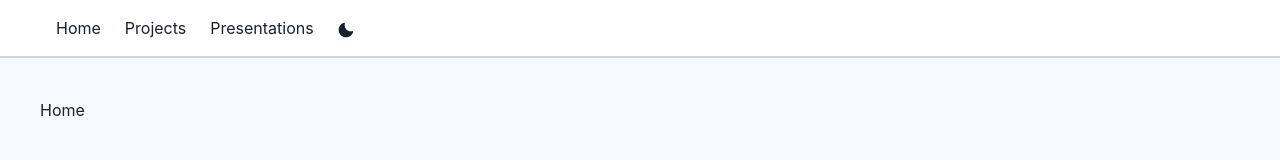
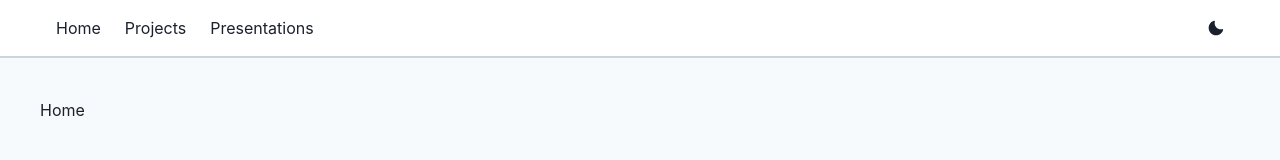
Before and after one commit to nsdeschenes/nsdeschenes.github.io, a React (Create React App) app: page / in a window 1280 px wide. Shown: the top 160 px of the page. Built offline with nearby package versions, Linux system fonts and the light colour scheme.

Commit message:
move icon's out of stack

```diff
--- a/src/components/Navbar.js
+++ b/src/components/Navbar.js
@@ -1,12 +1,6 @@
 import React from 'react'
 import { Link as ReactRouterLink } from 'react-router-dom'
-import {
-  Box,
-  Flex,
-  Stack,
-  useColorMode,
-  useColorModeValue,
-} from '@chakra-ui/react'
+import { Flex, Stack, useColorMode, useColorModeValue } from '@chakra-ui/react'
 import { MoonIcon, SunIcon } from '@chakra-ui/icons'
 import { node } from 'prop-types'
 
@@ -52,7 +46,7 @@ export const Navbar = ({ children, ...props }) => {
               })
             }
           })}
-          <Box ml="auto">
+        </Stack>
         {colorMode === 'light' ? (
           <MoonIcon
             as="button"
@@ -68,8 +62,6 @@ export const Navbar = ({ children, ...props }) => {
             cursor="pointer"
           />
         )}
-          </Box>
-        </Stack>
       </Flex>
     </Flex>
   )
```
Lines whose indentation alone changed are shown as unchanged.
